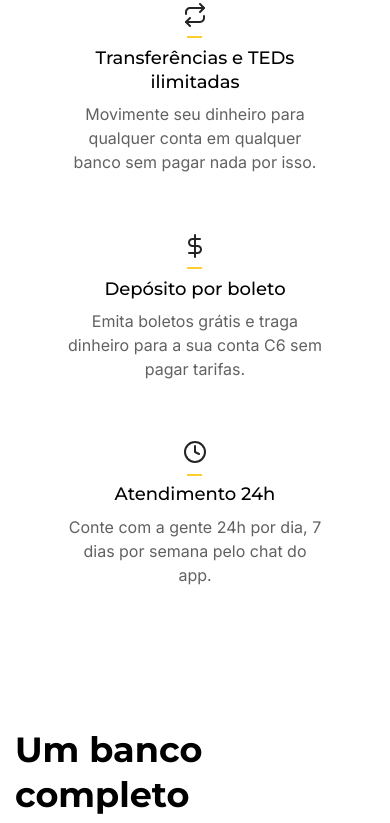
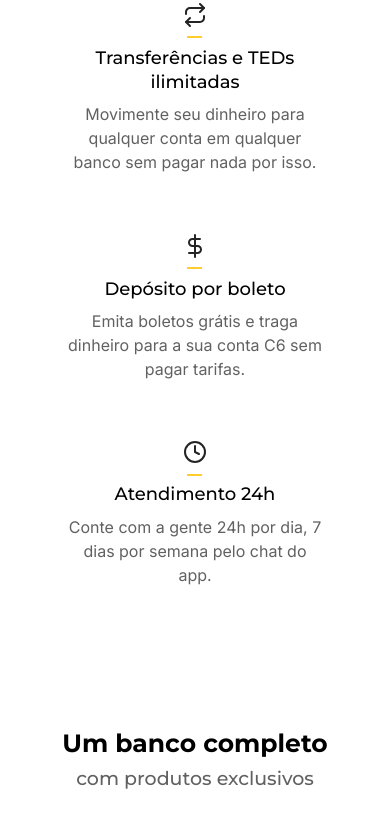
Before and after one commit to gabrielg4/lp-c6bank, a plain HTML site: page index.html in a window 390 px wide. Shown: the part 1144-1967 px from the top of the page. Drawn offline with nearby package versions, Linux system fonts and the light colour scheme.

Commit message:
alteraçoes na responsividade

```diff
--- a/index.html
+++ b/index.html
@@ -5,6 +5,7 @@
     <meta http-equiv="X-UA-Compatible" content="IE=edge">
     <meta name="viewport" content="width=device-width, initial-scale=1.0">
     <title>Redesign Landing Page - C6 Bank</title>
+    <link href="https://unpkg.com/aos@2.3.1/dist/aos.css" rel="stylesheet">
     <link rel="preconnect" href="https://fonts.googleapis.com">
     <link rel="preconnect" href="https://fonts.gstatic.com" crossorigin>
     <link href="https://fonts.googleapis.com/css2?family=Inter:wght@400;500&display=swap" rel="stylesheet">
@@ -38,8 +39,7 @@
     </header>
     <section class="s-hero">
         <div class="container">
-
-            <div class="info">
+            <div class="info" data-aos="fade-right">
                 <div class="now">
                     <span>Novo</span>
                     <a href="">Conheça nosso Programa de Pontos Átomos</a>
@@ -130,5 +130,7 @@
         </div>
     </div>
     </section>
+    <script src="https://unpkg.com/aos@2.3.1/dist/aos.js"></script>
+    <script src="./scripts/libs.js"></script>
 </body>
 </html>
--- a/sass/_home.scss
+++ b/sass/_home.scss
@@ -385,7 +385,7 @@
             }
         }
     }
-    @include responsive(468px) {
+    @include responsive(600px) {
         .container {
             .top {
                 .titles {
@@ -415,76 +415,52 @@
                 .image {
                     img {
                         &.mockup {
-                            top: -29.3rem;
+                            top: -38.3rem;
                         }
                         &.cartao-black {
-                            top: -41.9rem;
-                            right: 3rem;
+                            top: -50.9rem;
+                            right: 8rem;
                         }
                     }
                 }
             }
         }
     }
-    @include responsive(375px) {
+    @include responsive(468px) {
         .container {
             .top {
                 .titles {
                     h2 {
-                        font-size: 3rem;
+                        font-size: 2.5rem;
                         text-align: center;
                     }
                     span {
-                        font-size: 2.5rem;
+                        font-size: 1.9rem;
+                        text-align: center;
+                        display: block;
                     }
                 }
                 .buttons {
-                    margin-bottom: 2rem;
                     a {
-                        font-size: 1.2rem;
+                        font-size: 1rem;
+                        font-weight: 600;
+                        margin-right: 1.5rem;
+                        &.black {
+                            font-size: 1rem;
+                        }
                     }
                 }
             }
             .card-info {
-                height: 59.4rem;
-
                 .image {
                     img {
                         &.mockup {
-                            top: -23.5rem;
-                             right: 1.6rem;
+                            top: -28.4rem;
+                            right: 1.6rem;
                         }
                         &.cartao-black {
-                            top: -34.9rem;
-                            right: 0;
-                        }
-                    }
-                }
-            }
-        }
-    }
-    @include responsive(360px) {
-
-        .container {
-            .top {
-                .buttons {
-                    margin-bottom: 2rem;
-                    a {
-                        margin-right: 2.3rem;
-                    }
-                }
-            }
-            .card-info {
-                height: 59.4rem;
-
-                .image {
-                    img {
-                        &.mockup {
-                            top: -22.5rem;
-                        }
-                        &.cartao-black {
-                            top: -34.9rem;
-                            right: 0;
+                            top: -44.9rem;
+                            right: 4rem;
                         }
                     }
                 }
--- /dev/null
+++ b/scripts/libs.js
@@ -0,0 +1,4 @@
+AOS.init({
+    duration: 1000,
+    once: true
+});
```
Also changed, not shown: css/main.min.css, 1 other file.
